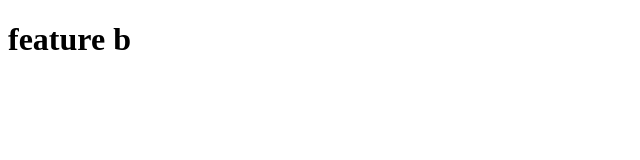
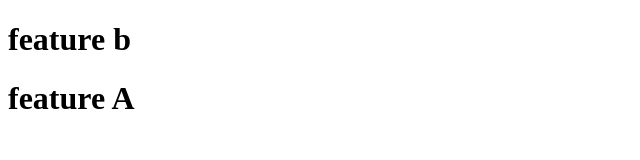
Before and after one commit to MR-HarshMeshram/DevOps, a plain HTML site: page feature b.html in a window 1280 px wide. Shown: the whole page, without its empty margins (0-640 px from the left). Drawn offline with Linux system fonts and the light colour scheme.

Commit message:
added index by feature-B

```diff
--- a/feature b.html
+++ b/feature b.html
@@ -9,6 +9,7 @@
 
 <body>
               <h1>feature b</h1>
+              <h1>feature A</h1>
 
 </body>
 
```
